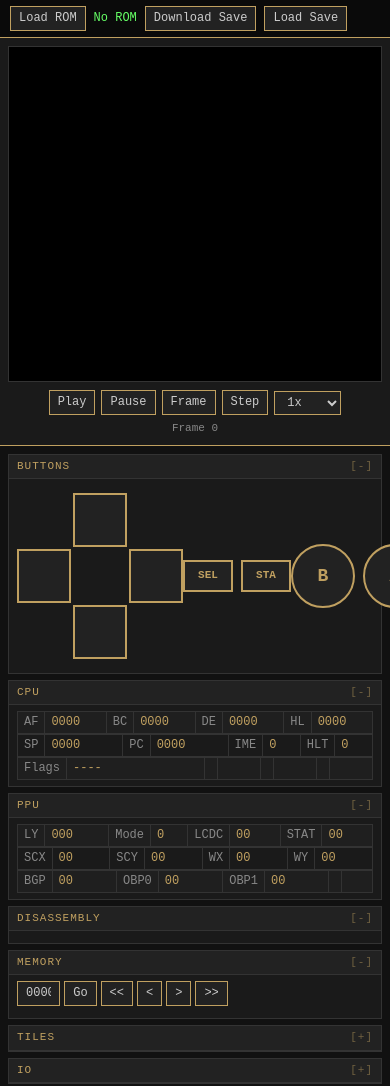
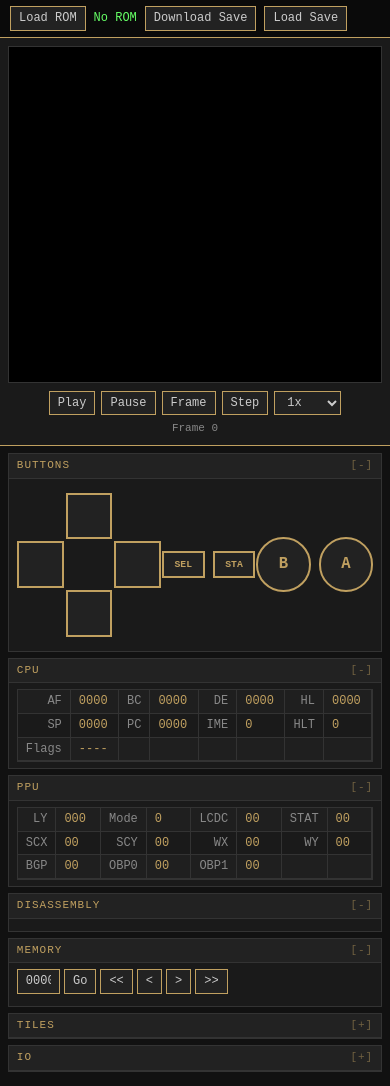
Before and after one commit to orkosinha/gb-camera, a website with bundled scripts: page web/index.html in a window 390 px wide. Built offline with nearby package versions, Linux system fonts and the light colour scheme.

Commit message:
Couple of web UI fixes

```diff
--- a/web/index.html
+++ b/web/index.html
@@ -110,7 +110,7 @@
 
             /* Right column: Panels */
             #col-right {
-                overflow: hidden;
+                overflow-y: auto;
                 padding: 8px;
                 display: flex;
                 flex-direction: column;
@@ -174,30 +174,30 @@
 
             /* Register tables */
             .reg-tbl {
-                display: table;
-                border-collapse: collapse;
-                width: 100%;
+                display: grid;
+                grid-template-columns: repeat(4, auto 1fr);
+                border: 1px solid var(--border);
             }
-            .reg-tbl .row {z
-                display: table-row;
+            .reg-tbl .row {
+                display: contents;
             }
-            .reg-tbl .row:nth-child(odd) {
+            .reg-tbl .row:nth-child(odd) span {
                 background: #1f1f1f;
             }
             .reg-tbl span {
-                display: table-cell;
-                padding: 2px 6px;
+                padding: 3px 8px;
                 border: 1px solid var(--border);
+                margin: -1px 0 0 -1px;
             }
             .reg-tbl .lbl {
                 color: #888;
                 text-align: right;
-                width: 1%;
                 white-space: nowrap;
             }
             .reg-tbl .val {
                 color: var(--gold);
                 text-align: left;
+                font-family: "Courier New", monospace;
             }
 
             /* Disasm */
@@ -316,6 +316,8 @@
                 user-select: none;
                 -webkit-user-select: none;
                 touch-action: manipulation;
+                max-width: 400px;
+                margin: 0 auto;
             }
             .gp-dpad {
                 display: grid;
@@ -387,6 +389,10 @@
                     border-right: none;
                     border-bottom: 1px solid var(--gold);
                 }
+                #col-left,
+                #col-right {
+                    padding: 2vw;
+                }
                 #screen {
                     width: 100%;
                     height: auto;
@@ -401,24 +407,34 @@
                     text-align: center;
                 }
                 #gamepad {
-                    padding: 8px 0;
+                    padding: 2vw 0;
                 }
                 .gp-dpad {
-                    grid-template-columns: repeat(3, 54px);
-                    grid-template-rows: repeat(3, 54px);
+                    --btn-size: min(12vw, 54px);
+                    grid-template-columns: repeat(3, var(--btn-size));
+                    grid-template-rows: repeat(3, var(--btn-size));
+                    gap: 0.5vw;
                 }
                 .gp-dpad .gp-btn {
-                    width: 54px;
-                    height: 54px;
+                    width: var(--btn-size);
+                    height: var(--btn-size);
                 }
                 .gp-round {
-                    width: 64px;
-                    height: 64px;
-                    font-size: 18px;
+                    --round-size: min(14vw, 64px);
+                    width: var(--round-size);
+                    height: var(--round-size);
+                    font-size: min(4vw, 18px);
                 }
                 .gp-small {
-                    width: 50px;
-                    height: 32px;
+                    width: min(11vw, 50px);
+                    height: min(7vw, 32px);
+                    font-size: min(2.5vw, 11px);
+                }
+                .gp-meta {
+                    gap: 2vw;
+                }
+                .gp-ab {
+                    gap: 2vw;
                 }
             }
         </style>
```
